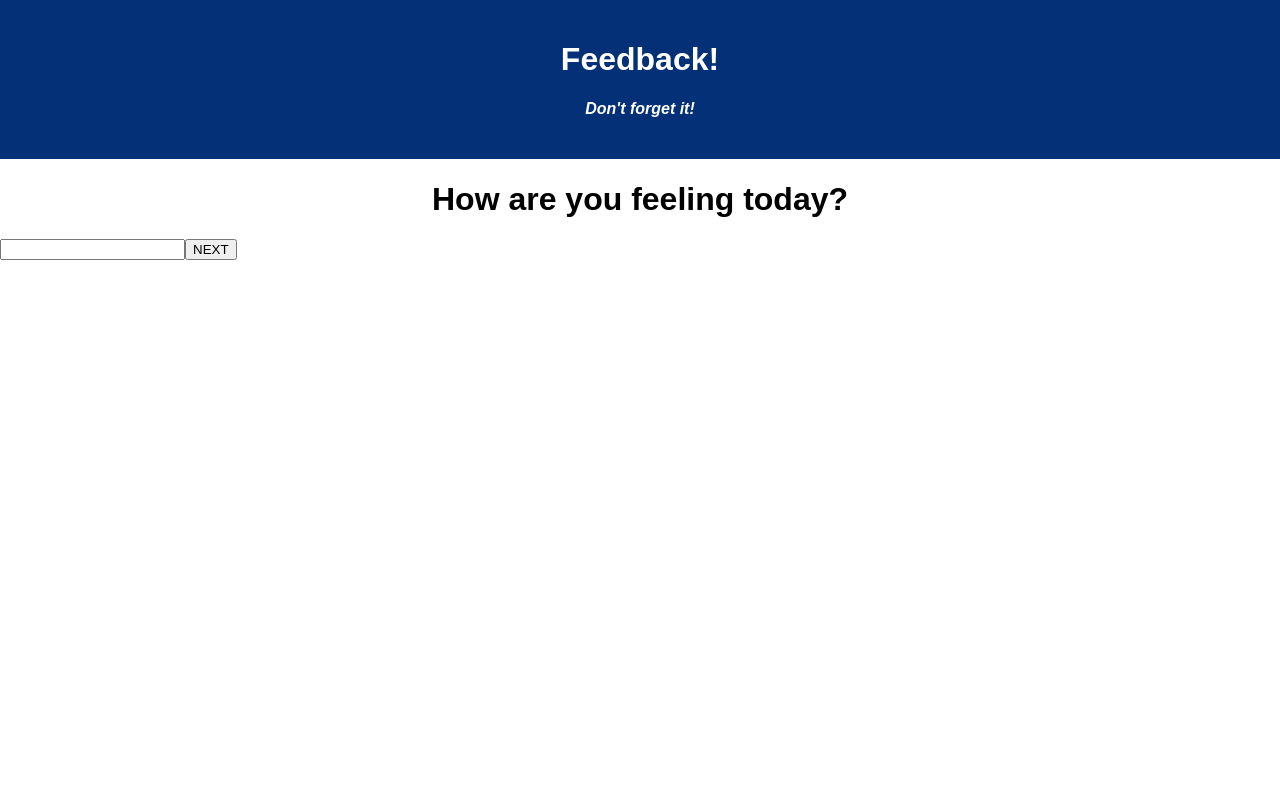
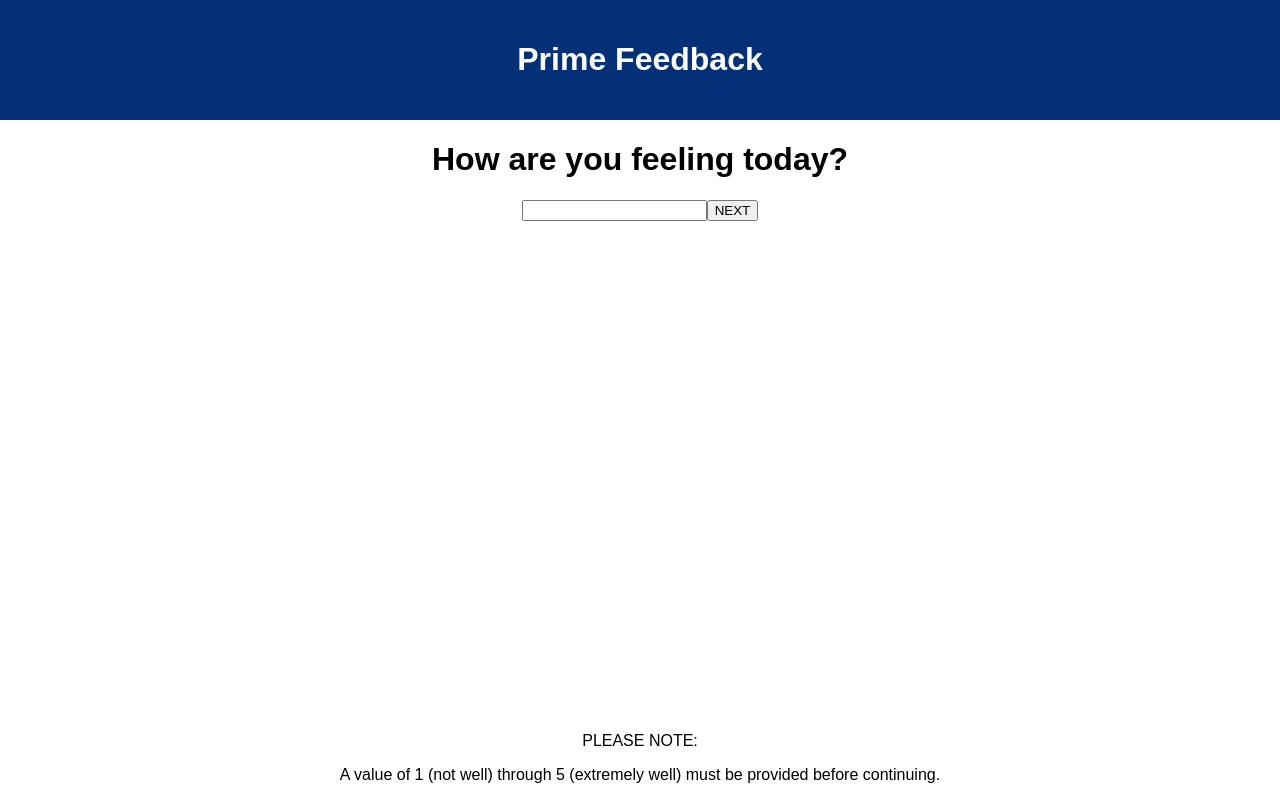
Before and after one commit to anissacrawford/redux-feedback-loop, a React (Create React App) app: page /feedback in a window 1280 px wide. Built offline with nearby package versions, Linux system fonts and the light colour scheme.

Commit message:
add input validation adn styling

```diff
--- a/src/components/App/App.css
+++ b/src/components/App/App.css
@@ -25,3 +25,10 @@ h4 {
 .center {
   text-align: center;
 }
+
+.note {
+  position: fixed;
+  bottom: 0;
+  width:100%;
+  text-align: center
+}
--- a/src/components/App/App.jsx
+++ b/src/components/App/App.jsx
@@ -16,8 +16,7 @@ function App() {
     <Router>
     <div className='App'>
       <header className='App-header'>
-        <h1 className='App-title'>Feedback!</h1>
-        <h4>Don't forget it!</h4>
+        <h1 className='App-title'>Prime Feedback</h1>
       </header>
     </div>
 
--- a/src/components/Comments/Comments.jsx
+++ b/src/components/Comments/Comments.jsx
@@ -19,12 +19,15 @@ function Comments () {
 
     return (
         <>
-         <div>
-         <h1 className="center">Any comments you want to leave?</h1>
-         <input type="text" value={commentInput} onChange={(event) => setCommentInput(event.target.value)}/>
+            <div className="center">
+                <h1 className="center">Any comments you want to leave?*</h1>
+                <input type="text" value={commentInput} onChange={(event) => setCommentInput(event.target.value)}/>
+                <button onClick={(event) => handleChange(event)}>NEXT</button>
+            </div>
 
-         <button onClick={(event) => handleChange(event)}>NEXT</button>
-         </div>
+            <footer className="note">
+                <p>*OPTIONAL</p>
+            </footer>
         </>
     )
 }
--- a/src/components/Feedback/Feedback.jsx
+++ b/src/components/Feedback/Feedback.jsx
@@ -1,6 +1,6 @@
 import {useHistory} from 'react-router-dom';
 import {useSelector} from 'react-redux';
-
+import axios from 'axios';
 
 function Feedback (){
 
@@ -12,7 +12,18 @@ function Feedback (){
     const history = useHistory();
 
     const handleSubmit = (event) => {
+        const feedback = {
+            feeling: feeling,
+            understanding: understanding,
+            support: support,
+            comments: comments,
+    };
+        axios.post('/feedback',feedback)
+        .then(response => {
             history.push("/thanks")
+        }).catch(err => {
+            console.log(err);
+        })
     }
 
     return (
@@ -23,7 +34,10 @@ function Feedback (){
                 <h2 className="center">Understanding: {understanding}</h2>
                 <h2 className="center">Support: {support}</h2>
                 <h2 className="center">Comments: {comments}</h2>
+
+                <div className="center">
                     <button onClick={(event) => handleSubmit(event)}>SUBMIT</button>
+                </div>
             </div>
         </>
     )
--- a/src/components/Feeling/Feeling.jsx
+++ b/src/components/Feeling/Feeling.jsx
@@ -10,21 +10,29 @@ function Feeling () {
     const dispatch = useDispatch();
 
     const handleChange= (event) => {
+        if (feelingInput > 5 || feelingInput == 0){
+            alert('Please enter a valid value')
+        } else (
         dispatch({
            type: "SET_FEELINGS",
            payload: feelingInput
-       })
+       }),
        history.push("/understanding")
+       )
 }
 
     return(
         <>
-        <div>
-        <h1 className="center">How are you feeling today?</h1>
-        <input type="number" value={feelingInput} onChange={(event) => setFeelingInput(event.target.value)}/>
+            <div className="center">
+                <h1>How are you feeling today?</h1>
+                <input type="number" value={feelingInput} onChange={(event) => setFeelingInput(event.target.value)}/>
+                <button onClick={(event) => handleChange(event)}>NEXT</button>
+            </div>
 
-        <button onClick={(event) => handleChange(event)}>NEXT</button>
-        </div>
+            <footer className="note">
+                <p>PLEASE NOTE: </p>
+                <p>A value of 1 (not well) through 5 (extremely well) must be provided before continuing.</p>
+            </footer>
         </>
     )
 }
--- a/src/components/Support/Support.jsx
+++ b/src/components/Support/Support.jsx
@@ -10,21 +10,29 @@ function Support () {
     const dispatch = useDispatch();
 
     const handleChange = (event) => {
+        if (supportInput > 5 || supportInput == 0){
+            alert('Please enter a valid value')
+        } else (
         dispatch({
             type: "SET_SUPPORT",
             payload: supportInput
-        })
+        }),
         history.push("/comments")
+        )
     }
 
     return (
         <>
-         <div>
-         <h1 className="center">How well are you being supported?</h1>
-         <input type="number" value={supportInput} onChange={(event) => setSupportInput(event.target.value)}/>
+            <div className="center">
+                <h1 className="center">How well are you being supported?</h1>
+                <input type="number" value={supportInput} onChange={(event) => setSupportInput(event.target.value)}/>
+                <button onClick={(event) => handleChange(event)}>NEXT</button>
+            </div>
 
-         <button onClick={(event) => handleChange(event)}>NEXT</button>
-         </div>
+            <footer className="note">
+                <p>PLEASE NOTE: </p>
+                <p>A value of 1 (not well) through 5 (extremely well) must be provided before continuing.</p>
+            </footer>
         </>
     )
 }
--- a/src/components/Thanks/Thanks.jsx
+++ b/src/components/Thanks/Thanks.jsx
@@ -1,38 +1,22 @@
-import axios from 'axios';
 import {useHistory} from 'react-router-dom';
-import { useSelector } from 'react-redux';
 
 function Thanks () {
 
     const history = useHistory();
 
-    const feeling = useSelector(store => store.feelingsReducer)
-    const understanding = useSelector(store => store.understandingReducer)
-    const support = useSelector(store => store.supportReducer )
-    const comments = useSelector(store => store.commentsReducer)
-
     const handleSubmit = (event) => {
-        const feedback = {
-            feeling: feeling,
-            understanding: understanding,
-            support: support,
-            comments: comments,
-    };
-        axios.post('/feedback',feedback)
-        .then(response => {
-            history.push("/")
-        }).catch(err => {
-            console.log(err);
-        })
-
+        history.push("/")
     }
 
     return(
         <>
             <div>
-            <h1 className="center">Submission Submitted</h1>
-            <h1 className="center">Thank You!</h1>
-            <button onClick={(event) => handleSubmit(event)}>Leave New Feedback</button>
+                <h1 className="center">Feedback Submitted!</h1>
+                <h2 className="center">Thank You</h2>
+
+                <div className="center">
+                    <button onClick={(event) => handleSubmit(event)}>Leave New Feedback</button>
+                </div>
             </div>
         </>
     )
--- a/src/components/Understanding/Understanding.jsx
+++ b/src/components/Understanding/Understanding.jsx
@@ -10,21 +10,29 @@ function Understanding (){
     const dispatch = useDispatch();
 
     const handleChange = (event) => {
+        if (understandingInput > 5 || understandingInput == 0){
+            alert('Please enter a valid value')
+        } else (
         dispatch({
             type: "SET_UNDERSTANDING",
             payload: understandingInput
-        })
+        }),
         history.push("/support")
+        )
     }
 
     return (
         <>
-         <div>
-         <h1 className="center">How well are you understanding the content?</h1>
-         <input type="number" value={understandingInput} onChange={(event) => setUnderstandingInput(event.target.value)}/>
+            <div className="center">
+                <h1 className="center">How well are you understanding the content?</h1>
+                <input type="number" value={understandingInput} onChange={(event) => setUnderstandingInput(event.target.value)}/>
+                <button onClick={(event) => handleChange(event)}>NEXT</button>
+            </div>
 
-         <button onClick={(event) => handleChange(event)}>NEXT</button>
-         </div>
+            <footer className="note">
+                <p>PLEASE NOTE: </p>
+                <p>A value of 1 (not well) through 5 (extremely well) must be provided before continuing.</p>
+            </footer>
         </>
     )
 }
```
Also changed, not shown: 1 other file (tests, documents, lock files or other folders). Lines whose indentation alone changed are shown as unchanged.
